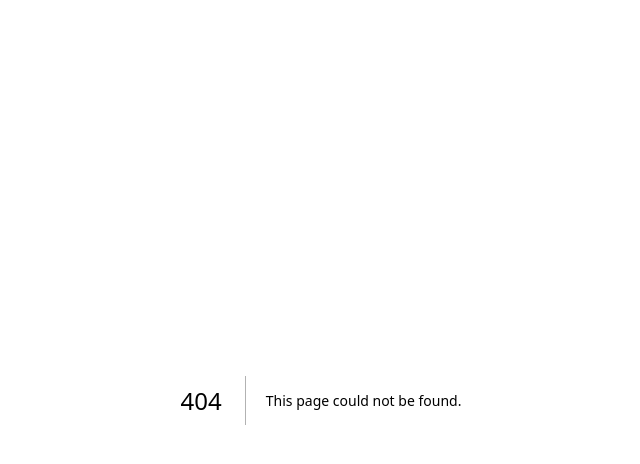
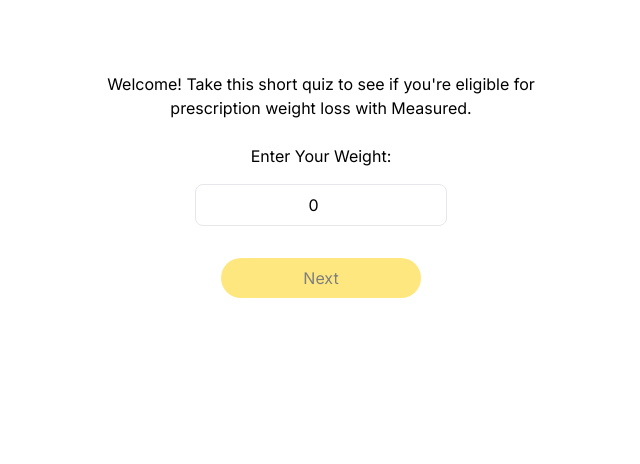
Before and after one commit to kerbear25/measured, a Next.js app: page /quiz/weight in a window 1280 px wide. Before the commit this address had no page. Shown: the top 464 px of the page, without its empty margins (319-959 px from the left). Built offline with nearby package versions, Linux system fonts and the light colour scheme.

Commit message:
get input for weight, redirect to weight from quiz, create email, birthday, confirmation routes, update styling

```diff
--- a/src/app/components/WeightInput.tsx
+++ /dev/null
@@ -1,56 +0,0 @@
-'use client';
-
-import { useState } from 'react';
-
-export default function WeightInput() {
-  const [hasValidWeight, setHasValidWeight] = useState<boolean | null>(null);
-  const [weight, setWeight] = useState<number>(0);
-
-  const handleNext = () => {
-    // TODO: Navigate to the next question
-  };
-
-  const handleWeightChange = (e: React.ChangeEvent<HTMLInputElement>) => {
-    const value = Number(e.target.value);
-    if (value <= 0 || isNaN(value)) {
-      setHasValidWeight(false);
-    } else {
-      setHasValidWeight(true);
-    }
-    setWeight(value);
-  };
-
-  return (
-    <>
-      <p>
-        Welcome! Take this short quiz to see if you&apos;re eligible for
-        prescription weight loss with Measured.
-      </p>
-      <label>
-        Enter Your Weight:
-        <br />
-        <input
-          className={`border p-2 ${
-            hasValidWeight === false ? 'border-red-500' : ''
-          }`}
-          onChange={handleWeightChange}
-          type="number"
-          value={weight}
-        />
-      </label>
-      <br />
-      {hasValidWeight === false && (
-        <p className="text-red-500">Weight must be a positive number.</p>
-      )}
-      <button
-        className={`bg-blue-500 text-white p-2 mt-2 ${
-          hasValidWeight !== true ? 'opacity-50 cursor-not-allowed' : ''
-        }`}
-        disabled={hasValidWeight !== true}
-        onClick={handleNext}
-      >
-        Next
-      </button>
-    </>
-  );
-}
--- /dev/null
+++ b/src/app/components/WeightInput/WeightInput.css
@@ -0,0 +1,7 @@
+.next-button {
+  background-color: rgb(255 209 1 / var(--tw-bg-opacity));
+  border-radius: 25px;
+  color: #000;
+  margin-top: 2rem;
+  width: 200px;
+}
--- /dev/null
+++ b/src/app/components/WeightInput/WeightInput.tsx
@@ -0,0 +1,57 @@
+'use client';
+
+import { useState } from 'react';
+import './WeightInput.css';
+
+export default function WeightInput() {
+  const [hasValidWeight, setHasValidWeight] = useState<boolean | null>(null);
+  const [weight, setWeight] = useState<number>(0);
+
+  const handleNext = () => {
+    // TODO: Navigate to the next question
+  };
+
+  const handleWeightChange = (e: React.ChangeEvent<HTMLInputElement>) => {
+    const value = Number(e.target.value);
+    if (value <= 0 || isNaN(value)) {
+      setHasValidWeight(false);
+    } else {
+      setHasValidWeight(true);
+    }
+    setWeight(value);
+  };
+
+  return (
+    <>
+      <p className="max-w-md mx-auto py-6">
+        Welcome! Take this short quiz to see if you&apos;re eligible for
+        prescription weight loss with Measured.
+      </p>
+      <div className="flex flex-col items-center">
+        <label className="text-center">
+          <h2 className="pb-4">Enter Your Weight:</h2>
+          <input
+            className={`rounded-lg text-center border p-2 ${
+              hasValidWeight === false ? 'border-red-500' : ''
+            }`}
+            onChange={handleWeightChange}
+            type="number"
+            value={weight}
+          />
+        </label>
+        {hasValidWeight === false && (
+          <p className="text-red-500">Weight must be a positive number.</p>
+        )}
+        <button
+          className={`next-button bg-blue-500 text-white p-2 mt-2 ${
+            hasValidWeight !== true ? 'opacity-50 cursor-not-allowed' : ''
+          }`}
+          disabled={hasValidWeight !== true}
+          onClick={handleNext}
+        >
+          Next
+        </button>
+      </div>
+    </>
+  );
+}
--- a/src/app/globals.css
+++ b/src/app/globals.css
@@ -17,13 +17,11 @@
 }
 
 body {
-  color: rgb(var(--foreground-rgb));
-  background: linear-gradient(
-      to bottom,
-      transparent,
-      rgb(var(--background-end-rgb))
-    )
-    rgb(var(--background-start-rgb));
+  margin: 0;
+  padding: 0;
+  box-sizing: border-box;
+  background-color: rgb(var(--color-gray-200) / 1);
+  text-align: center;
 }
 
 @layer utilities {
--- /dev/null
+++ b/src/app/quiz/birthday/page.tsx
@@ -0,0 +1,3 @@
+export default function Birthday() {
+  return <div className="pt-12"></div>;
+}
--- /dev/null
+++ b/src/app/quiz/confirmation/page.tsx
@@ -0,0 +1,3 @@
+export default function Confirmation() {
+  return <div className="pt-12"></div>;
+}
--- /dev/null
+++ b/src/app/quiz/email/page.tsx
@@ -0,0 +1,3 @@
+export default function Email() {
+  return <div className="pt-12"></div>;
+}
--- a/src/app/quiz/page.tsx
+++ b/src/app/quiz/page.tsx
@@ -1,9 +1,17 @@
-import WeightInput from '../components/WeightInput';
+'use client';
 
-export default function Quiz() {
-  return (
-    <>
-      <WeightInput />
-    </>
-  );
-}
+import { useEffect } from 'react';
+import { useRouter } from 'next/navigation';
+
+const QuizPage = () => {
+  const router = useRouter();
+
+  useEffect(() => {
+    // Redirect to the first step
+    router.push('/quiz/weight');
+  }, [router]);
+
+  return null;
+};
+
+export default QuizPage;
--- /dev/null
+++ b/src/app/quiz/weight/page.tsx
@@ -0,0 +1,9 @@
+import WeightInput from '../../components/WeightInput/WeightInput';
+
+export default function Weight() {
+  return (
+    <div className="pt-12">
+      <WeightInput />
+    </div>
+  );
+}
```
